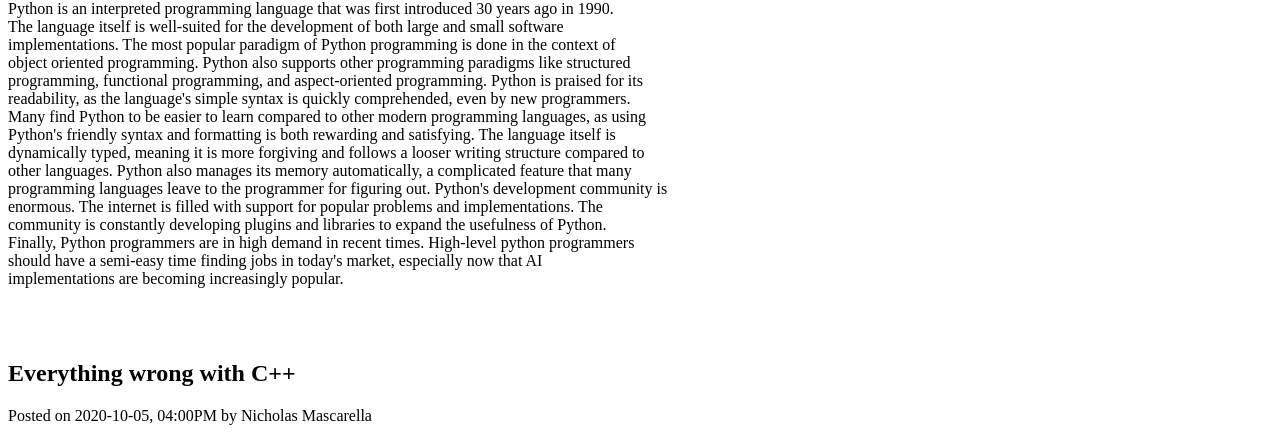
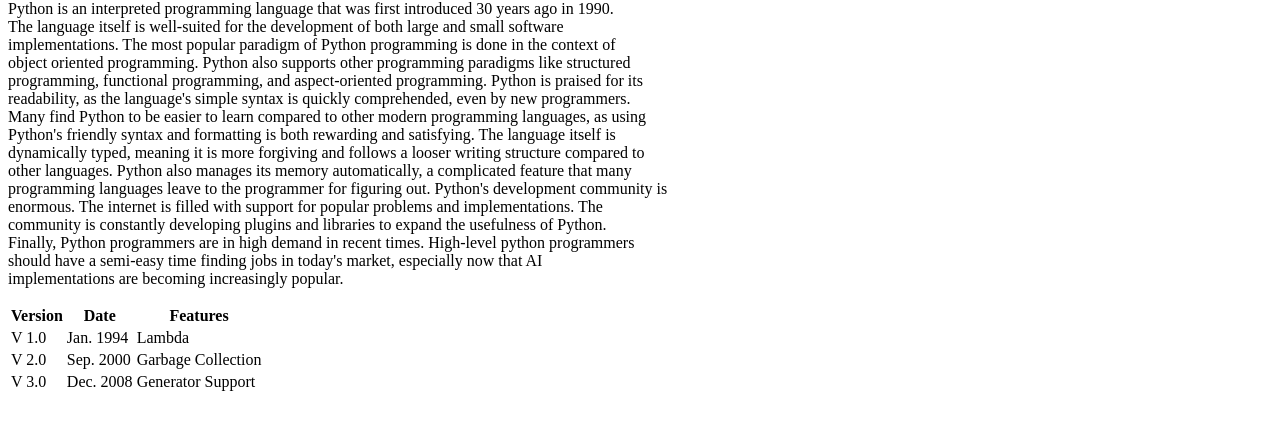
Before and after one commit to prephen/mi349_blog, a plain HTML site: page index.html in a window 1280 px wide. Shown: the part 489-927 px from the top of the page. Drawn offline with Linux system fonts and the light colour scheme.

Commit message:
Added Python Version table

```diff
--- a/index.html
+++ b/index.html
@@ -40,6 +40,30 @@
             Finally, Python programmers are in high demand in recent times. High-level python programmers <br>
             should have a semi-easy time finding jobs in today's market, especially now that AI <br>
             implementations are becoming increasingly popular.</p>
+            <table>
+                <tr>
+                    <th>Version</th>
+                    <th>Date</th>
+                    <th>Features</th>
+                </tr>
+                <tr>
+                    <td>V 1.0</td>
+                    <td>Jan. 1994</td>
+                    <td>Lambda</td>
+
+                </tr>
+                <tr>
+                    <td>V 2.0</td>
+                    <td>Sep. 2000</td>
+                    <td>Garbage Collection</td>
+                </tr>
+                <tr>
+                    <td>V 3.0</td>
+                    <td>Dec. 2008</td>
+                    <td>Generator Support</td>
+                </tr>
+
+            </table>
         </article>
 
         <br>
```
